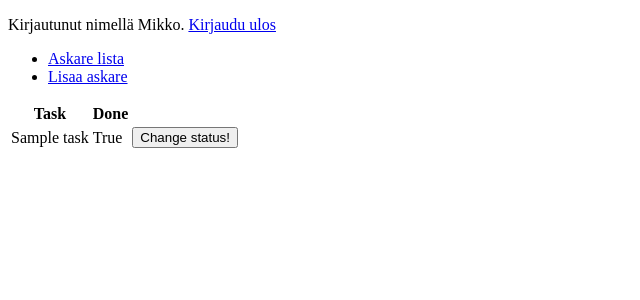
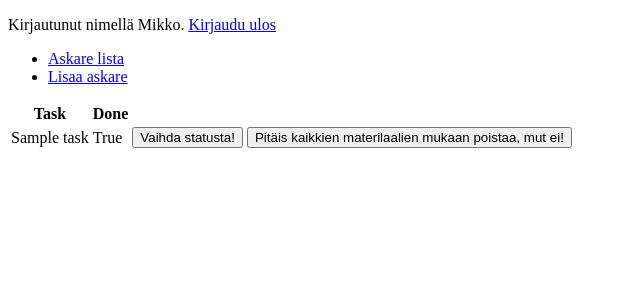
Before and after one commit to Savolainen95/Tsoha-Muistilista, a Flask app: page /tasks in a window 1280 px wide. Shown: the top 300 px of the page, without its empty margins (0-640 px from the left). Run offline with Flask 2, Linux system fonts and the light colour scheme; a user stored in the database is signed in; tables that the repository leaves empty hold one stand-in row (values such as "Sample post").

Commit message:
CRUD ominaisuus tietokannassa task

```diff
--- a/application/tasks/views.py
+++ b/application/tasks/views.py
@@ -15,15 +15,28 @@ def tasks_index():
 def tasks_form():
     return render_template("tasks/new.html", lomake = TehtäväLomake())
 
+@app.route("/tasks/poista/<task_id>/", methods=["POST"])
+@login_required
+def tasks_remove(task_id):
+    t = Task.query.get(task_id)
+    db.session.delete(t)
+    db.session.commit()
+    return redirect(url_for("tasks_index"))
+
 @app.route("/tasks/<task_id>/", methods=["POST"])
 @login_required
 def tasks_set_done(task_id):
 
     t = Task.query.get(task_id)
-    t.done = True
+    if t.done == True:
+        t.done = False
+    else:
+        t.done = True
     db.session().commit()
 
     return redirect(url_for("tasks_index"))
+
+
 
 @app.route("/tasks/", methods=["POST"])
 @login_required
--- a/application/templates/tasks/list.html
+++ b/application/templates/tasks/list.html
@@ -12,9 +12,14 @@
       <td>{{ task.name }}</td>
       <td>{{ task.done }}</td>
       <td>
-	<form method="POST" action="{{ url_for('tasks_set_done', task_id=task.id) }}">
-	  <input type="submit" value="Change status!"/>
-	</form>
+      	<form method="POST" action="{{ url_for('tasks_set_done', task_id=task.id) }}">
+	        <input type="submit" value="Vaihda statusta!"/>
+	      </form>
+      </td>
+      <td>
+        <form method="POST" action="{{ url_for('tasks_remove', task_id=task.id) }}">
+          <input type="submit" value="Pitäis kaikkien materilaalien mukaan poistaa, mut ei!"/>
+        </form>
       </td>
     </tr>
     {% endfor %}
```
Also changed, not shown: application/tasks.db.
